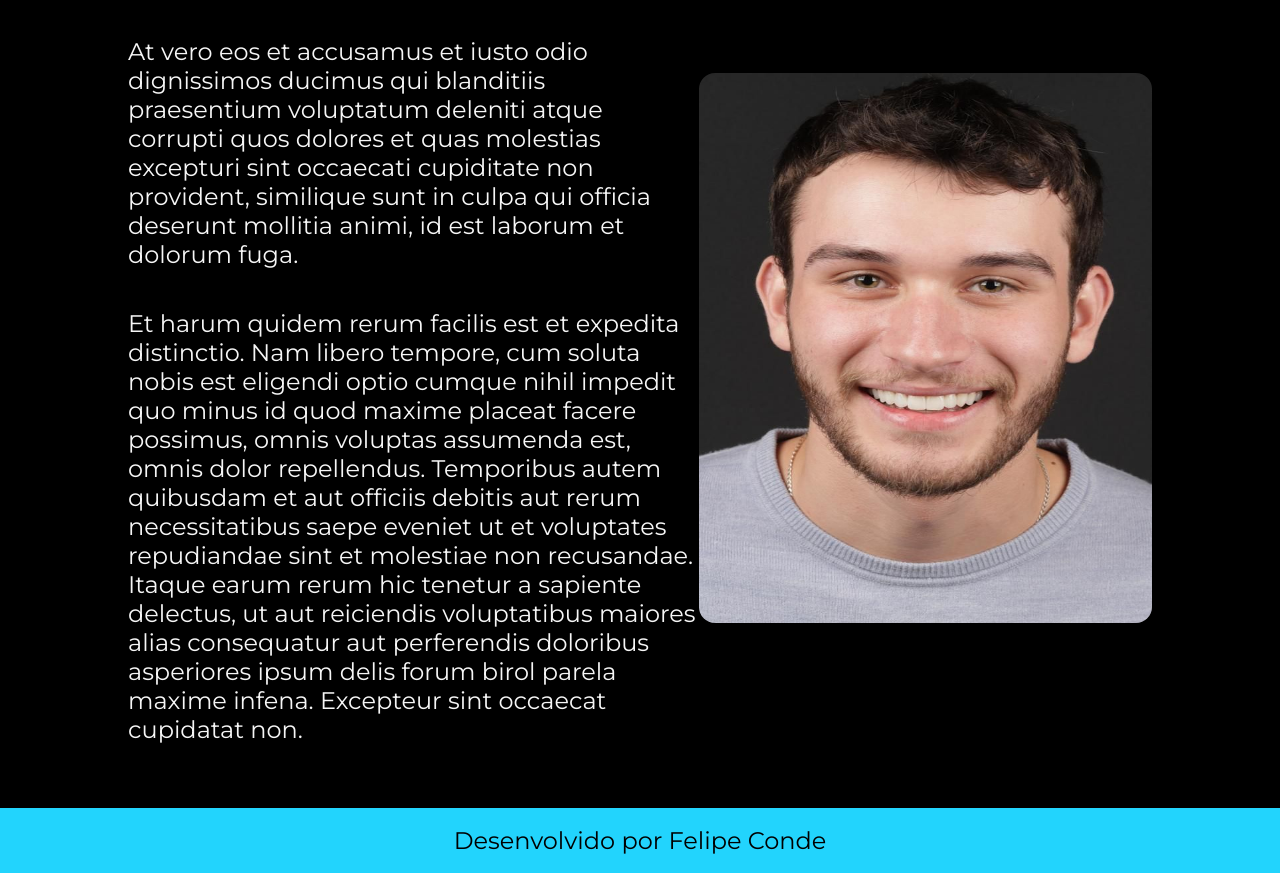
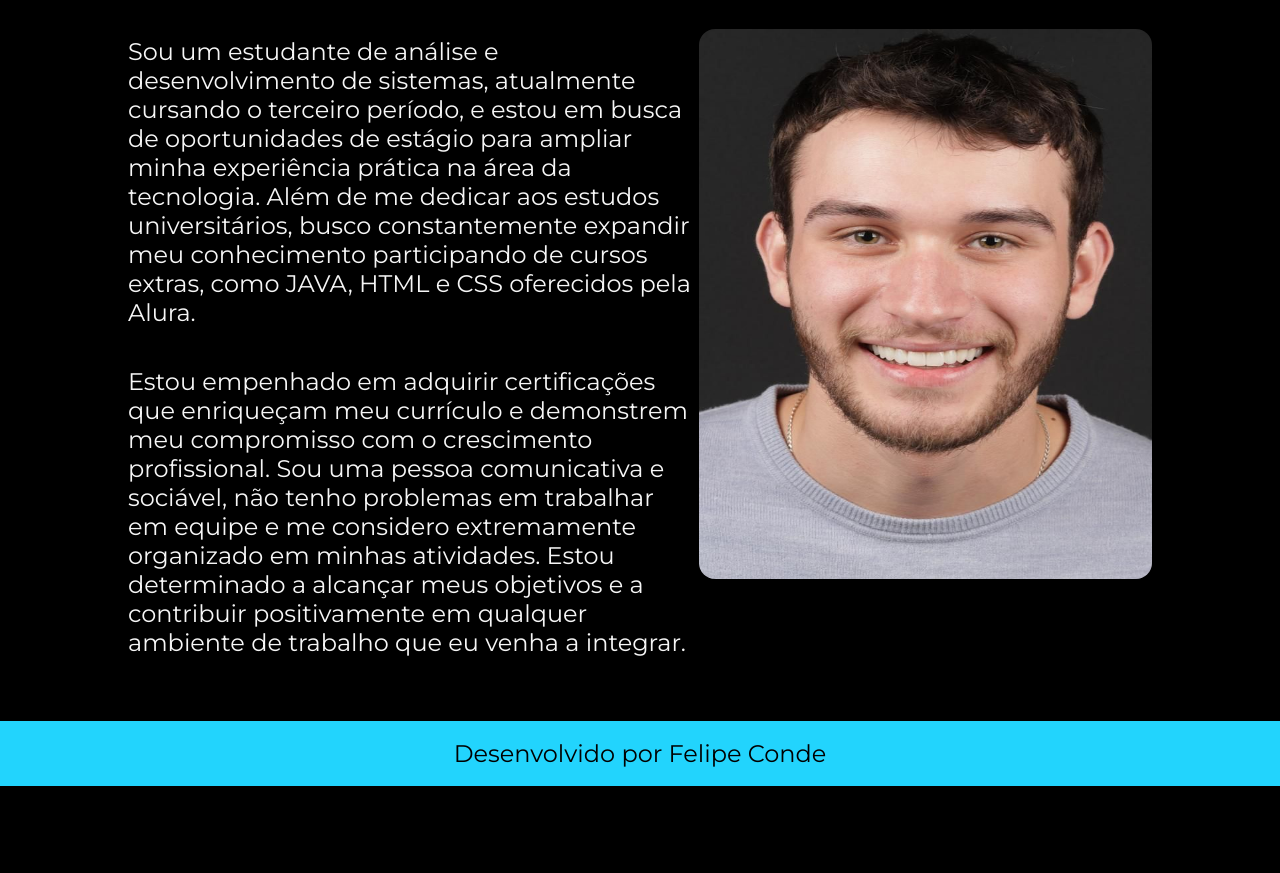
Before and after one commit to Felipoe/PortfolioWebSite, a plain HTML site: page about.html in a window 1280 px wide. Shown: the part 167-1040 px from the top of the page. After the commit the page ends 953 px from the top, so only its background shows below. Drawn offline with nearby package versions, Linux system fonts and the light colour scheme.

Commit message:
updating paragraph about me

```diff
--- a/about.html
+++ b/about.html
@@ -18,19 +18,16 @@
     <main class="apresentacao">
         <section class="apresentacao-conteudo">
             <h1 class="apresentacao-conteudo-titulo">Sobre mim</h1>
-            <p class="apresentacao-conteudo-texto">At vero eos et accusamus et iusto odio dignissimos ducimus qui
-                blanditiis praesentium voluptatum deleniti
-                atque corrupti quos dolores et quas molestias excepturi sint occaecati cupiditate non provident,
-                similique sunt in culpa qui officia deserunt mollitia animi, id est laborum et dolorum fuga.
+            <p class="apresentacao-conteudo-texto">Sou um estudante de análise e desenvolvimento de sistemas, atualmente
+                cursando o terceiro período, e estou em busca de oportunidades de estágio para ampliar minha experiência
+                prática na área da tecnologia. Além de me dedicar aos estudos universitários, busco constantemente
+                expandir meu conhecimento participando de cursos extras, como JAVA, HTML e CSS oferecidos pela Alura.
             </p>
-            <p class="apresentacao-conteudo-texto">Et harum quidem rerum facilis est et expedita distinctio. Nam libero
-                tempore, cum soluta nobis est
-                eligendi optio cumque nihil impedit quo minus id quod maxime placeat facere possimus, omnis voluptas
-                assumenda est, omnis dolor repellendus. Temporibus autem quibusdam et aut officiis debitis aut rerum
-                necessitatibus saepe eveniet ut et voluptates repudiandae sint et molestiae non recusandae. Itaque earum
-                rerum hic tenetur a sapiente delectus, ut aut reiciendis voluptatibus maiores alias consequatur aut
-                perferendis doloribus asperiores ipsum delis forum birol parela maxime infena. Excepteur sint occaecat
-                cupidatat non.
+            <p class="apresentacao-conteudo-texto">Estou empenhado em adquirir certificações que enriqueçam meu
+                currículo e demonstrem meu compromisso com o crescimento profissional. Sou uma pessoa comunicativa e
+                sociável, não tenho problemas em trabalhar em equipe e me considero extremamente organizado em minhas
+                atividades. Estou determinado a alcançar meus objetivos e a contribuir positivamente em qualquer
+                ambiente de trabalho que eu venha a integrar.
             </p>
         </section>
         <img src="./assets/image.jpg" alt="Felipe Conde Foto Profissional">
```
